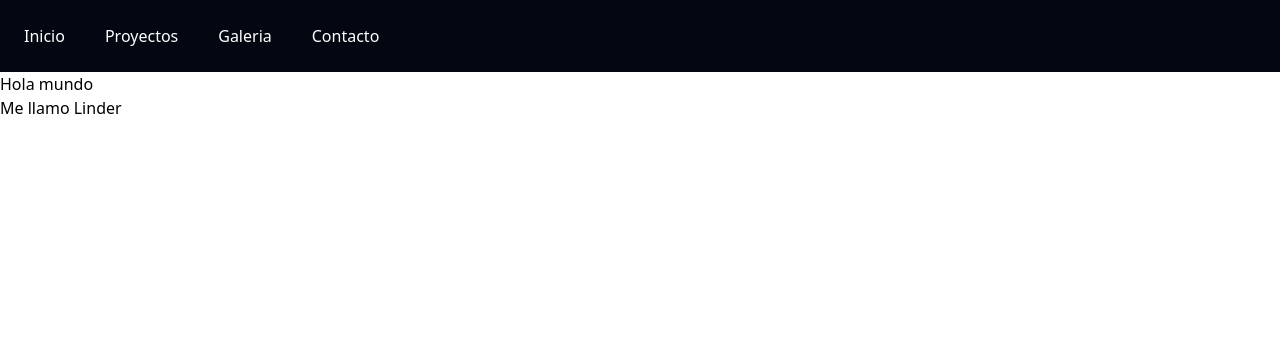
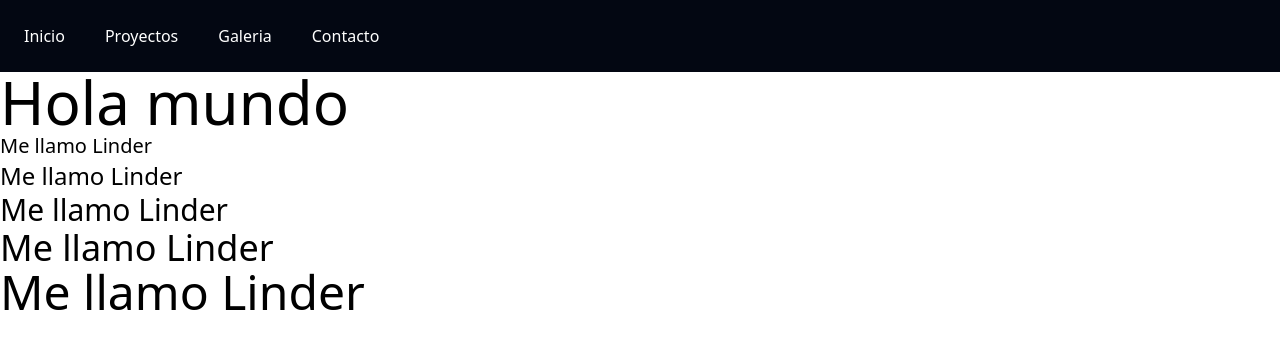
Before and after one commit to linder3hs/codigo-g28, a React (Vite) app in the folder react-hola-mundo/: page / in a window 1280 px wide. Shown: the top 348 px of the page. Built offline with nearby package versions, Linux system fonts and the light colour scheme.

Commit message:
components

```diff
--- a/react-hola-mundo/src/App.jsx
+++ b/react-hola-mundo/src/App.jsx
@@ -16,7 +16,11 @@ function App() {
       <Header />
       <div>
         <Title text="Hola mundo" size="h1" />
-        <Title text="Me llamo Linder" />
+        <Title text="Me llamo Linder" size="h6" />
+        <Title text="Me llamo Linder" size="h5" />
+        <Title text="Me llamo Linder" size="h4" />
+        <Title text="Me llamo Linder" size="h3" />
+        <Title text="Me llamo Linder" size="h2" />
       </div>
     </section>
   );
--- a/react-hola-mundo/src/components/Title.jsx
+++ b/react-hola-mundo/src/components/Title.jsx
@@ -1,6 +1,15 @@
 function Title(props) {
+  const mapTitle = {
+    h1: "text-6xl",
+    h2: "text-5xl",
+    h3: "text-4xl",
+    h4: "text-3xl",
+    h5: "text-2xl",
+    h6: "text-xl",
+  };
+
   return (
-    <div>
+    <div className={mapTitle[props.size]}>
       <span>{props.text}</span>
     </div>
   );
```
